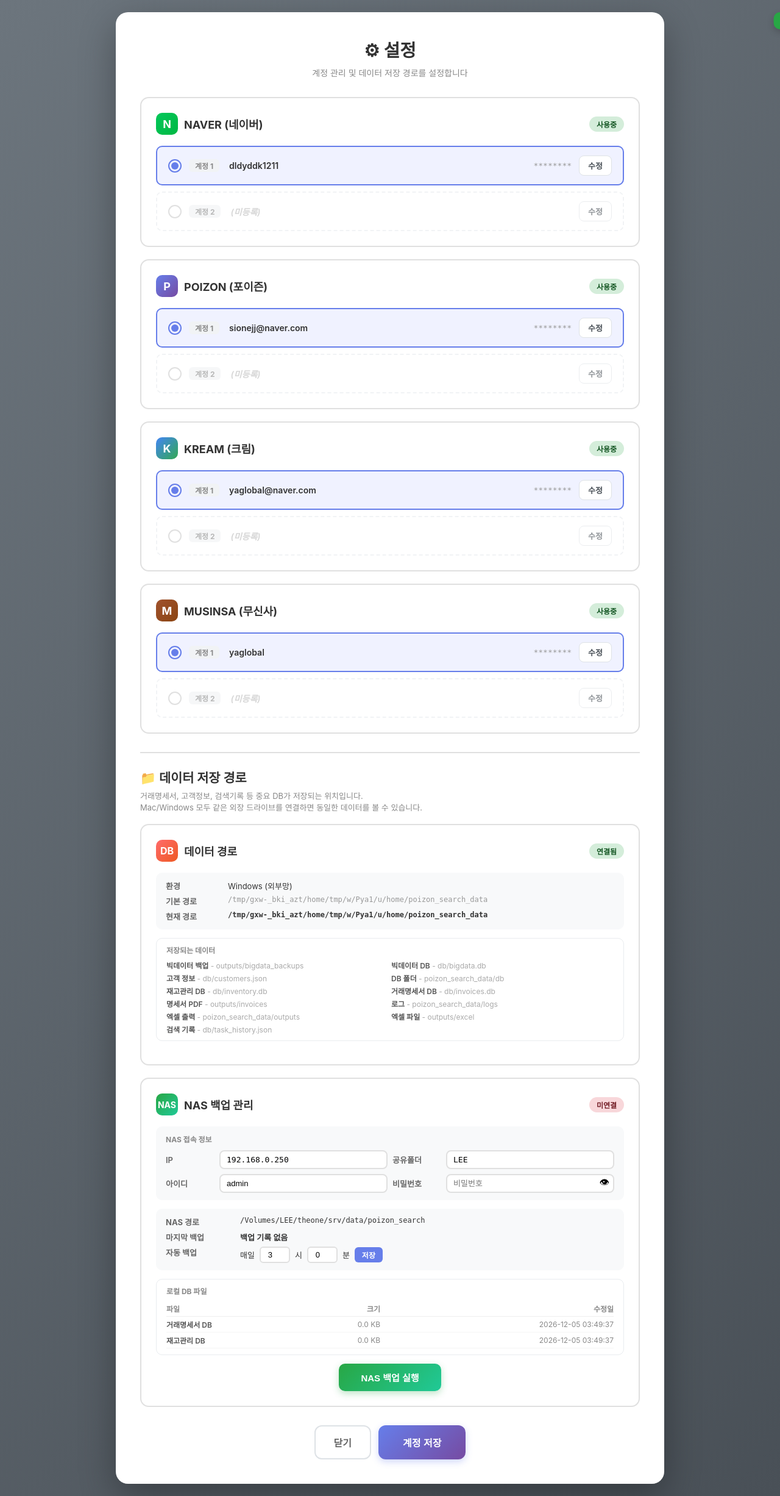
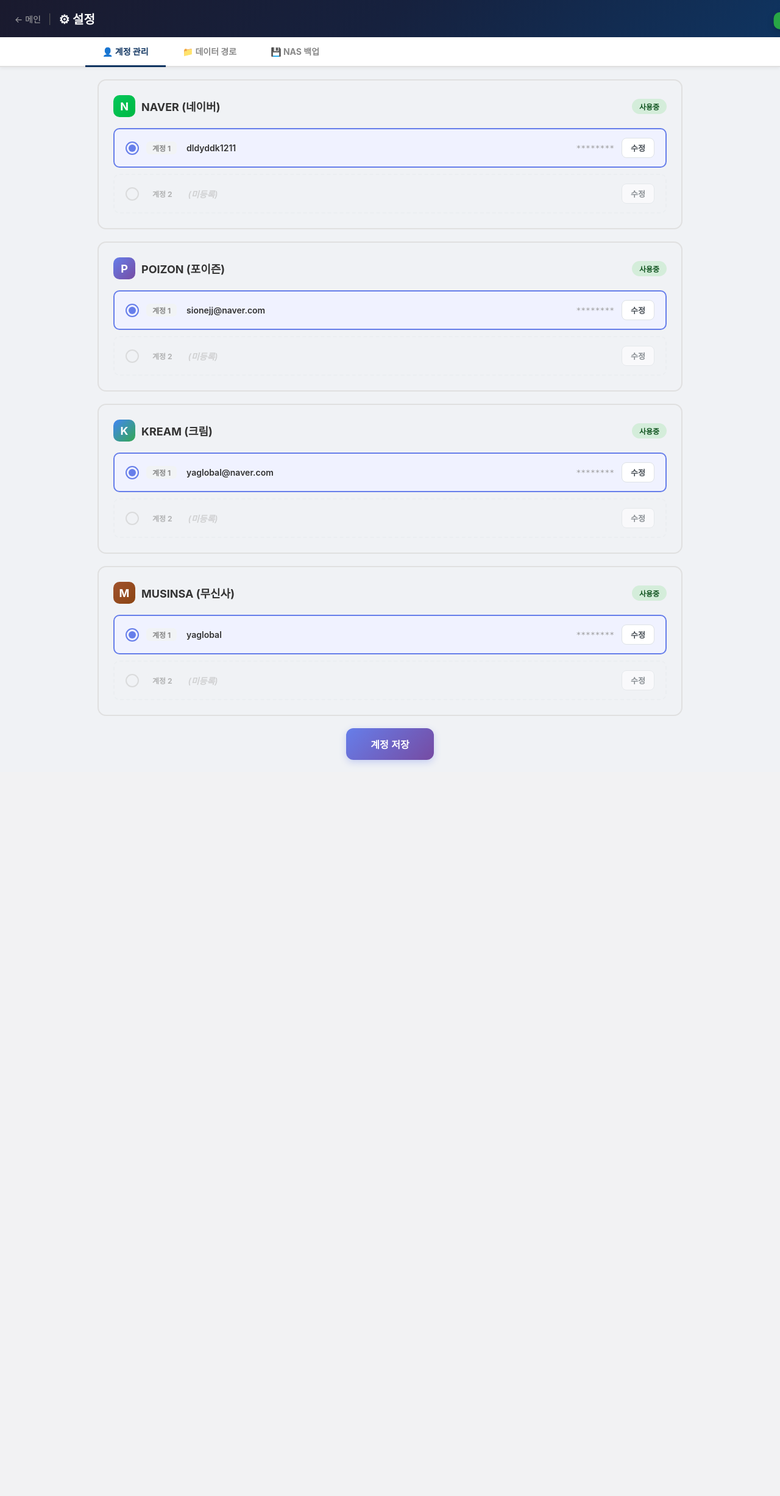
Before and after one commit to dldyddk1211/LEE, a Flask app: page /settings in a window 1280 px wide. Shown: the whole page at 61% size. After the commit the page ends 1254 px from the top, so only its background shows below. Run offline with Flask 3, Linux system fonts and the light colour scheme; data that the repository does not hold is empty.

Commit message:
feat: 설정 페이지를 탭 형식 레이아웃으로 변경
- 팝업 → 페이지 이동 방식으로 변경
- 서식/양식과 동일한 헤더 + 탭 메뉴 스타일 적용
- 계정 관리 / 데이터 경로 / NAS 백업 3개 탭으로 분리
- 메인으로 돌아가기 링크 추가

Co-Authored-By: Claude Opus 4.6 <noreply@anthropic.com>

```diff
--- a/poizon_search/templates/index.html
+++ b/poizon_search/templates/index.html
@@ -2004,7 +2004,7 @@
       }
 
       if (mode === 'settings') {
-        window.open('/settings', 'settingsPopup', 'width=950,height=800');
+        window.location.href = '/settings';
         return;
       }
 
--- a/poizon_search/templates/settings.html
+++ b/poizon_search/templates/settings.html
@@ -7,33 +7,41 @@
   <style>
     * { margin: 0; padding: 0; box-sizing: border-box; }
     body {
-      font-family: -apple-system, BlinkMacSystemFont, "Segoe UI", Roboto, sans-serif;
-      background: linear-gradient(135deg, #6c757d 0%, #495057 100%);
+      font-family: 'Malgun Gothic', -apple-system, BlinkMacSystemFont, "Segoe UI", Roboto, sans-serif;
+      background: #f0f2f5;
       min-height: 100vh;
-      padding: 20px;
     }
 
+    /* 헤더 */
+    .page-header {
+      background: linear-gradient(135deg, #1a1a2e 0%, #16213e 50%, #0f3460 100%);
+      padding: 16px 24px;
+      display: flex;
+      align-items: center;
+      gap: 12px;
+      box-shadow: 0 2px 12px rgba(0,0,0,0.3);
+    }
+    .page-header a { color: #aaa; text-decoration: none; font-size: 14px; }
+    .page-header a:hover { color: #fff; }
+    .page-header h1 { color: #fff; font-size: 20px; font-weight: 700; margin: 0; }
+    .header-sep { color: #555; }
+
+    /* 탭 메뉴 */
+    .top-menu-bar { background: #fff; border-bottom: 2px solid #e0e0e0; padding: 0 24px; box-shadow: 0 2px 6px rgba(0,0,0,0.06); }
+    .top-menu-inner { display: flex; max-width: 1000px; margin: 0 auto; }
+    .top-menu-btn { padding: 13px 28px; background: none; border: none; border-bottom: 3px solid transparent; font-size: 14px; font-weight: 700; color: #888; cursor: pointer; font-family: inherit; transition: all 0.2s; margin-bottom: -2px; display: flex; align-items: center; gap: 8px; }
+    .top-menu-btn:hover { color: #0f3460; background: #f0f4ff; }
+    .top-menu-btn.active { color: #0f3460; border-bottom-color: #0f3460; }
+
+    /* 탭 콘텐츠 */
+    .tab-content { display: none; }
+    .tab-content.active { display: block; }
+
     .container {
-      background: #fff;
-      border-radius: 20px;
-      box-shadow: 0 20px 60px rgba(0,0,0,0.3);
-      padding: 40px;
-      max-width: 900px;
+      background: transparent;
+      padding: 20px;
+      max-width: 1000px;
       margin: 0 auto;
-    }
-
-    h1 {
-      text-align: center;
-      color: #333;
-      margin-bottom: 8px;
-      font-size: 1.8em;
-    }
-
-    .subtitle {
-      text-align: center;
-      color: #888;
-      margin-bottom: 30px;
-      font-size: 14px;
     }
 
     /* 사이트 카드 */
@@ -307,9 +315,26 @@
   </style>
 </head>
 <body>
+  <!-- 헤더 -->
+  <div class="page-header">
+    <a href="/">&#8592; 메인</a>
+    <span class="header-sep">|</span>
+    <h1>&#9881; 설정</h1>
+  </div>
+
+  <!-- 탭 메뉴 -->
+  <div class="top-menu-bar">
+    <div class="top-menu-inner">
+      <button class="top-menu-btn active" onclick="switchTab('accounts')">&#128100; 계정 관리</button>
+      <button class="top-menu-btn" onclick="switchTab('data')">&#128193; 데이터 경로</button>
+      <button class="top-menu-btn" onclick="switchTab('backup')">&#128190; NAS 백업</button>
+    </div>
+  </div>
+
   <div class="container">
-    <h1>&#9881; 설정</h1>
-    <p class="subtitle">계정 관리 및 데이터 저장 경로를 설정합니다</p>
+
+    <!-- ━━ 탭1: 계정 관리 ━━ -->
+    <div class="tab-content active" id="tab-accounts">
 
     <!-- 네이버 -->
     <div class="site-card" data-site="naver">
@@ -415,16 +440,15 @@
       </div>
     </div>
 
-    <!-- ━━━━━━━━━━━━━━━━━━━━━━━━━━━━━━━━ -->
-    <!-- 데이터 저장 경로 설정 -->
-    <!-- ━━━━━━━━━━━━━━━━━━━━━━━━━━━━━━━━ -->
-    <div style="margin: 30px 0 10px; border-top: 2px solid #e0e0e0; padding-top: 24px;">
-      <h2 style="font-size: 1.3em; color: #333; margin-bottom: 6px;">&#128193; 데이터 저장 경로</h2>
-      <p style="color: #888; font-size: 13px; margin-bottom: 18px;">
-        거래명세서, 고객정보, 검색기록 등 중요 DB가 저장되는 위치입니다.<br>
-        Mac/Windows 모두 같은 외장 드라이브를 연결하면 동일한 데이터를 볼 수 있습니다.
-      </p>
+    <!-- 계정 저장 버튼 -->
+    <div style="text-align: center; margin-top: 20px;">
+      <button class="save-btn" onclick="saveSettings()">계정 저장</button>
     </div>
+
+    </div><!-- /tab-accounts -->
+
+    <!-- ━━ 탭2: 데이터 경로 ━━ -->
+    <div class="tab-content" id="tab-data">
 
     <div class="site-card" id="data-path-card">
       <div class="site-header">
@@ -456,9 +480,11 @@
       <!-- 경로 변경은 추후 지원 예정 -->
     </div>
 
-    <!-- ━━━━━━━━━━━━━━━━━━━━━━━━━━━━━━━━ -->
-    <!-- NAS 백업 관리 -->
-    <!-- ━━━━━━━━━━━━━━━━━━━━━━━━━━━━━━━━ -->
+    </div><!-- /tab-data -->
+
+    <!-- ━━ 탭3: NAS 백업 ━━ -->
+    <div class="tab-content" id="tab-backup">
+
     <div class="site-card" id="backup-card">
       <div class="site-header">
         <div class="site-title">
@@ -531,15 +557,23 @@
       </div>
     </div>
 
-    <div class="bottom-actions">
-      <button class="cancel-btn" onclick="window.close()">닫기</button>
-      <button class="save-btn" onclick="saveSettings()">계정 저장</button>
-    </div>
-  </div>
+    </div><!-- /tab-backup -->
+
+  </div><!-- /container -->
 
   <div class="toast" id="toast"></div>
 
   <script>
+    // ━━━━━━━━━━━━━━━━━━━━━━━━━━━━━━━━
+    // 탭 전환
+    // ━━━━━━━━━━━━━━━━━━━━━━━━━━━━━━━━
+    function switchTab(tabName) {
+      document.querySelectorAll('.tab-content').forEach(el => el.classList.remove('active'));
+      document.querySelectorAll('.top-menu-btn').forEach(el => el.classList.remove('active'));
+      document.getElementById('tab-' + tabName).classList.add('active');
+      event.target.classList.add('active');
+    }
+
     // 기본 계정 데이터
     let settings = {
       naver: {
```
